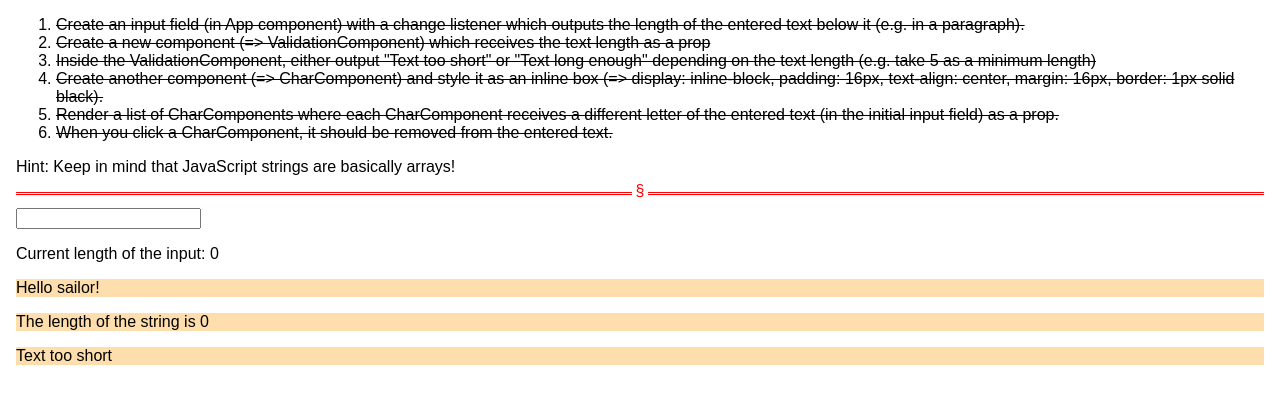
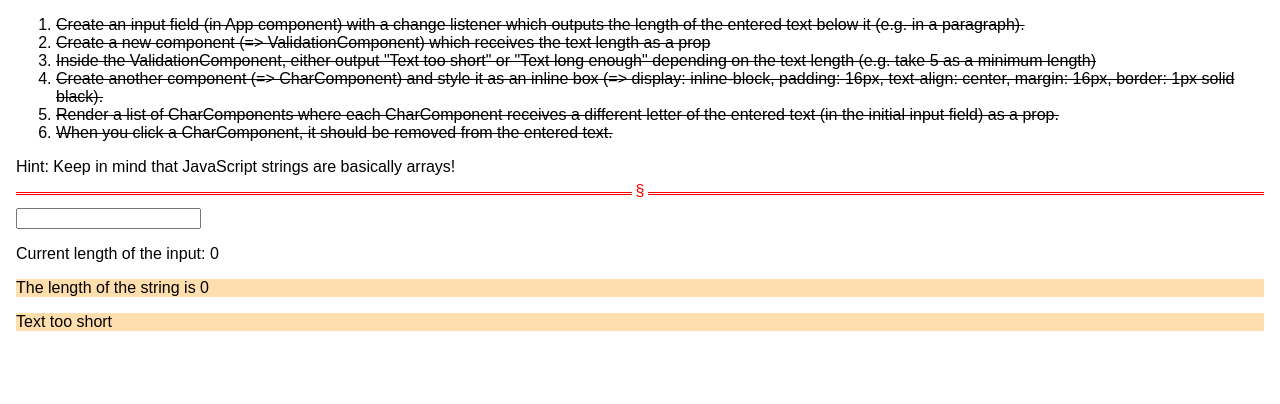
Before and after one commit to wainstead/lists-conditionals--assignment-problem, a React (Create React App) app: page / in a window 1280 px wide. Shown: the top 404 px of the page. Built offline with nearby package versions, Linux system fonts and the light colour scheme.

Commit message:
Code cleanup
Removed unnecessary console.log calls
Removed early output strings
Removed commented-out stuff

```diff
--- a/src/App.js
+++ b/src/App.js
@@ -19,7 +19,7 @@ class App extends Component {
   }
 
   deleteCharacterHandler = (idx) => {
-    console.log("delete char called");
+    //console.log("delete char called");
     const currentstr = this.state.strcontents.split("");
     currentstr.splice(idx, 1);
     const newstring = currentstr.join("");
@@ -29,21 +29,19 @@ class App extends Component {
     })
   }
   render() {
-
+    // "Char Woman" was a Monty Python character, in one of the Gilliam animations.
     let charwomen = (
       <div>
         {this.state.strcontents.split("").map((letter, idx) => {
           return <CharComponent
             key={idx}
             click={() => this.deleteCharacterHandler(idx)}
-            //click={(event) => console.log(event)}
             letter={letter}
             idx={idx} />
         })
         }
       </div>
     );
-    console.log('charwomen: ' + typeof charwomen);
 
     return (
       <div className="App">
@@ -57,9 +55,13 @@ class App extends Component {
         </ol>
         <p>Hint: Keep in mind that JavaScript strings are basically arrays!</p>
         <hr />
-        <input type="text" onChange={this.strLengthChangeHandler} value={this.state.strcontents}></input>
+        <input type="text"
+          onChange={this.strLengthChangeHandler}
+          value={this.state.strcontents}></input>
         <p>Current length of the input: {this.state.strlength}</p>
-        <ValidationComponent name="sailor" strlength={this.state.strlength} />
+        <ValidationComponent
+          strlength={this.state.strlength}
+        />
         {charwomen}
       </div>
 
--- a/src/ValidationComponent/ValidationComponent.js
+++ b/src/ValidationComponent/ValidationComponent.js
@@ -9,7 +9,6 @@ const validationComponent = (props) => {
     }
     return (
         <div>
-            <p className="vcp">Hello {props.name}!</p>
             <p className="vcp">The length of the string is {props.strlength}</p>
             <p className="vcp">{msg}</p>
         </div>
```
